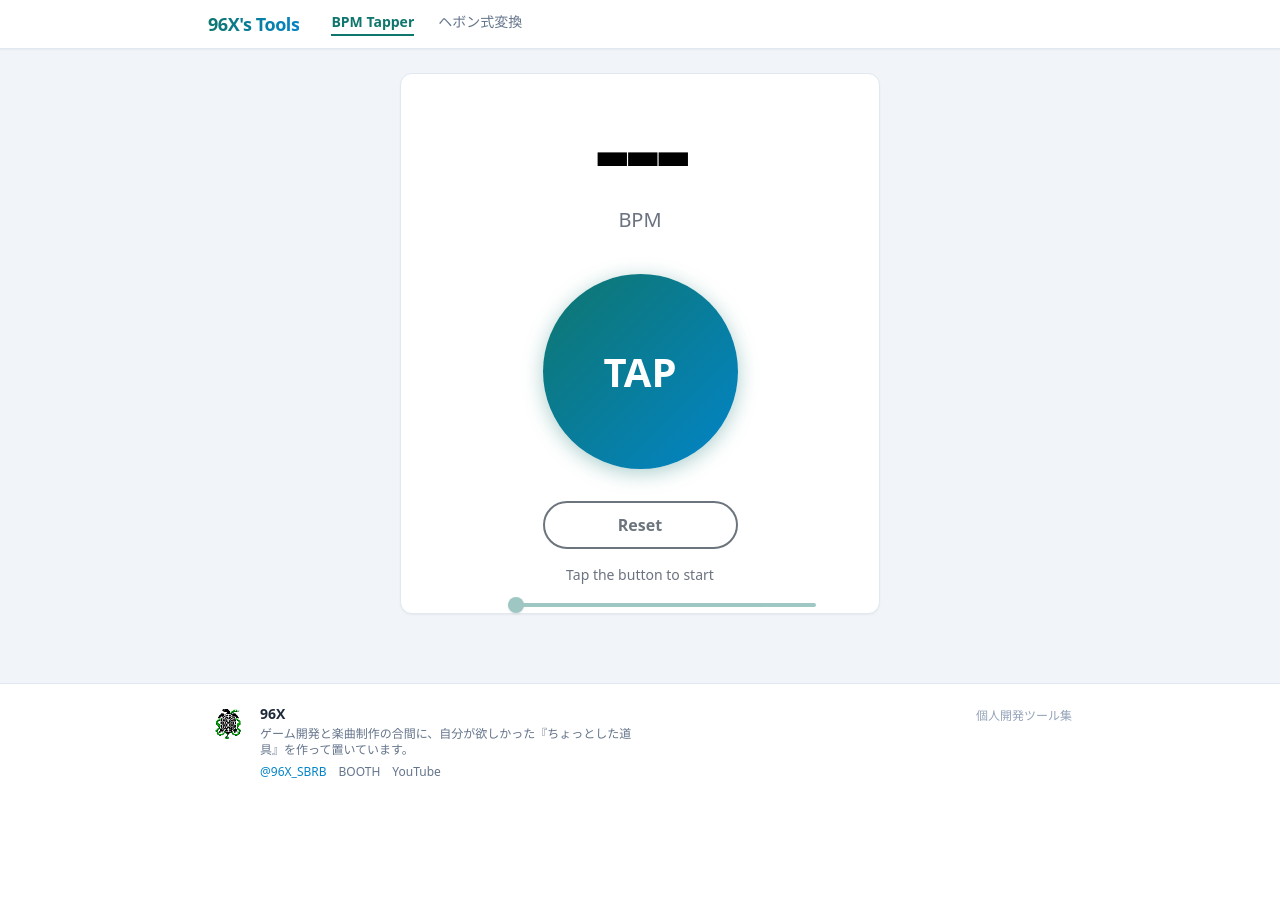
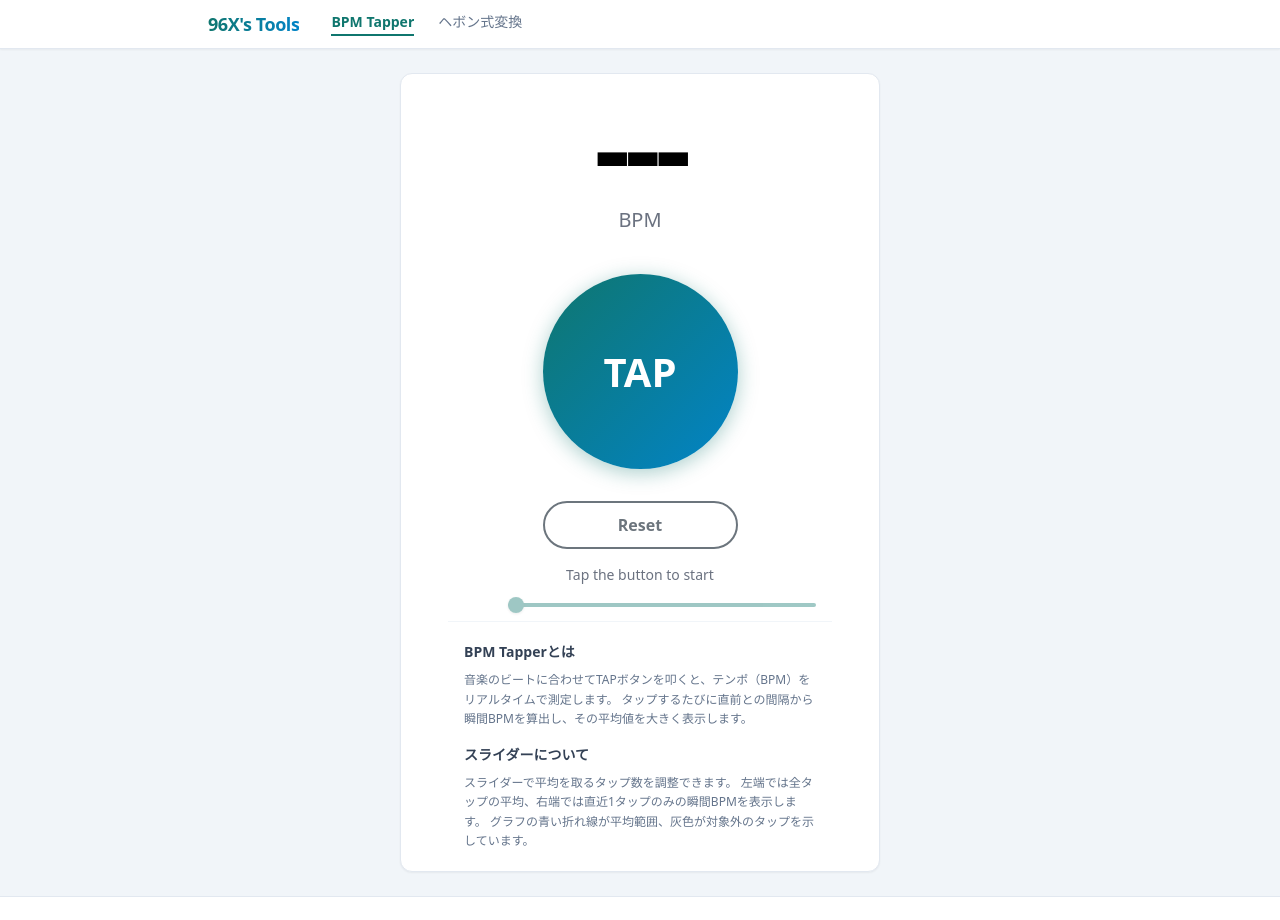
Before and after one commit to kuroto-96X/Utilities-Svelte, a SvelteKit app: page /bpm-tapper in a window 1280 px wide. Shown: the top 920 px of the page. Before the commit the page ends 800 px from the top, so only its background shows below. Built offline with nearby package versions, Linux system fonts and the light colour scheme.

Commit message:
feat: BPM Tapperの修正
・履歴表の下にBPM Tapperの説明文を記載

```diff
--- a/src/routes/bpm-tapper/+page.svelte
+++ b/src/routes/bpm-tapper/+page.svelte
@@ -246,6 +246,21 @@
     </div>
   {/if}
 
+  <!-- Description -->
+  <div class="w-full max-w-sm px-4 py-5 mt-2 border-t border-slate-100">
+    <h2 class="text-sm font-semibold text-slate-700 mb-2">BPM Tapperとは</h2>
+    <p class="text-xs text-slate-500 leading-relaxed">
+      音楽のビートに合わせてTAPボタンを叩くと、テンポ（BPM）をリアルタイムで測定します。
+      タップするたびに直前との間隔から瞬間BPMを算出し、その平均値を大きく表示します。
+    </p>
+    <h2 class="text-sm font-semibold text-slate-700 mt-4 mb-2">スライダーについて</h2>
+    <p class="text-xs text-slate-500 leading-relaxed">
+      スライダーで平均を取るタップ数を調整できます。
+      左端では全タップの平均、右端では直近1タップのみの瞬間BPMを表示します。
+      グラフの青い折れ線が平均範囲、灰色が対象外のタップを示しています。
+    </p>
+  </div>
+
 </div>
 </div>
 </div>
```
